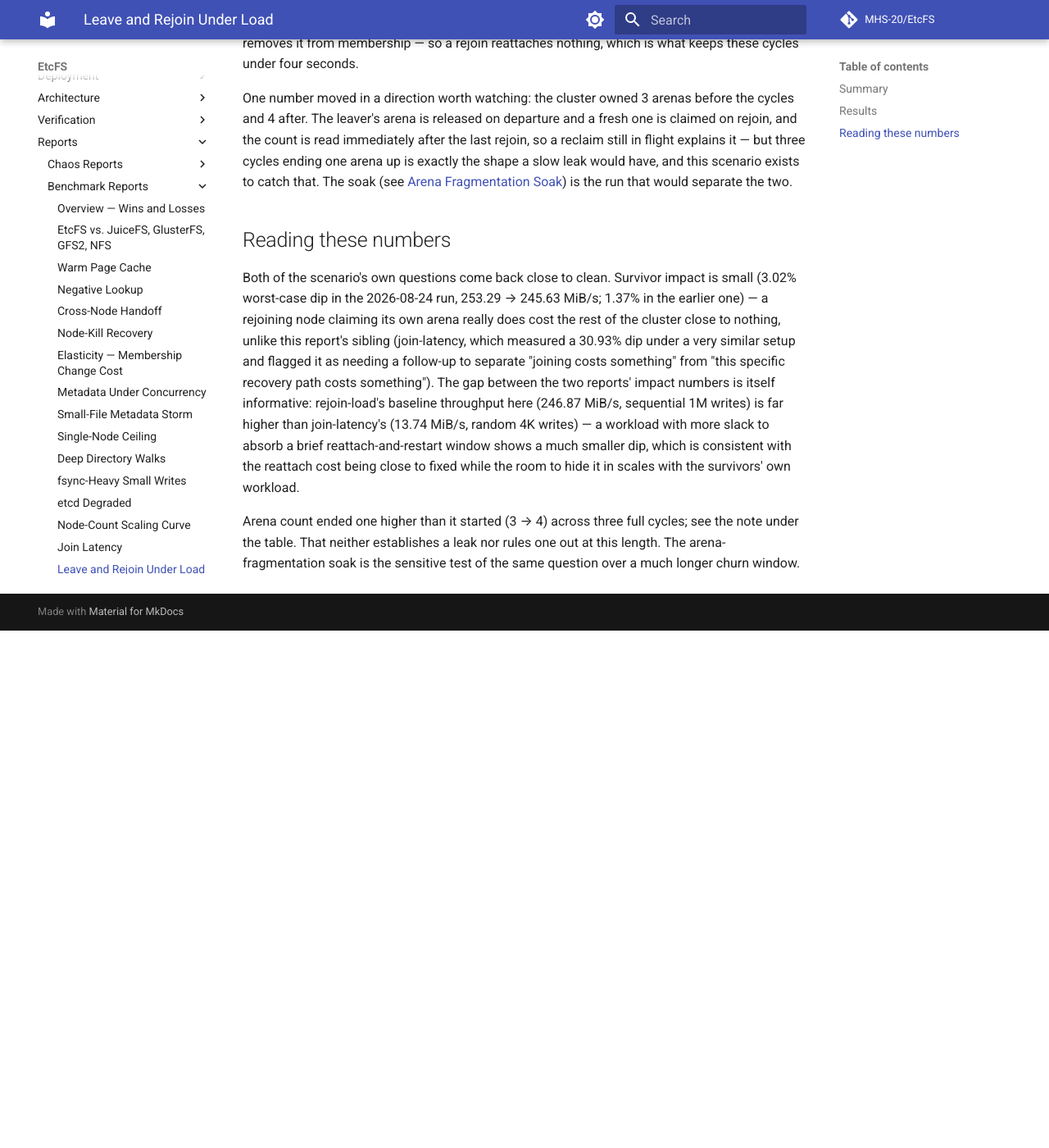
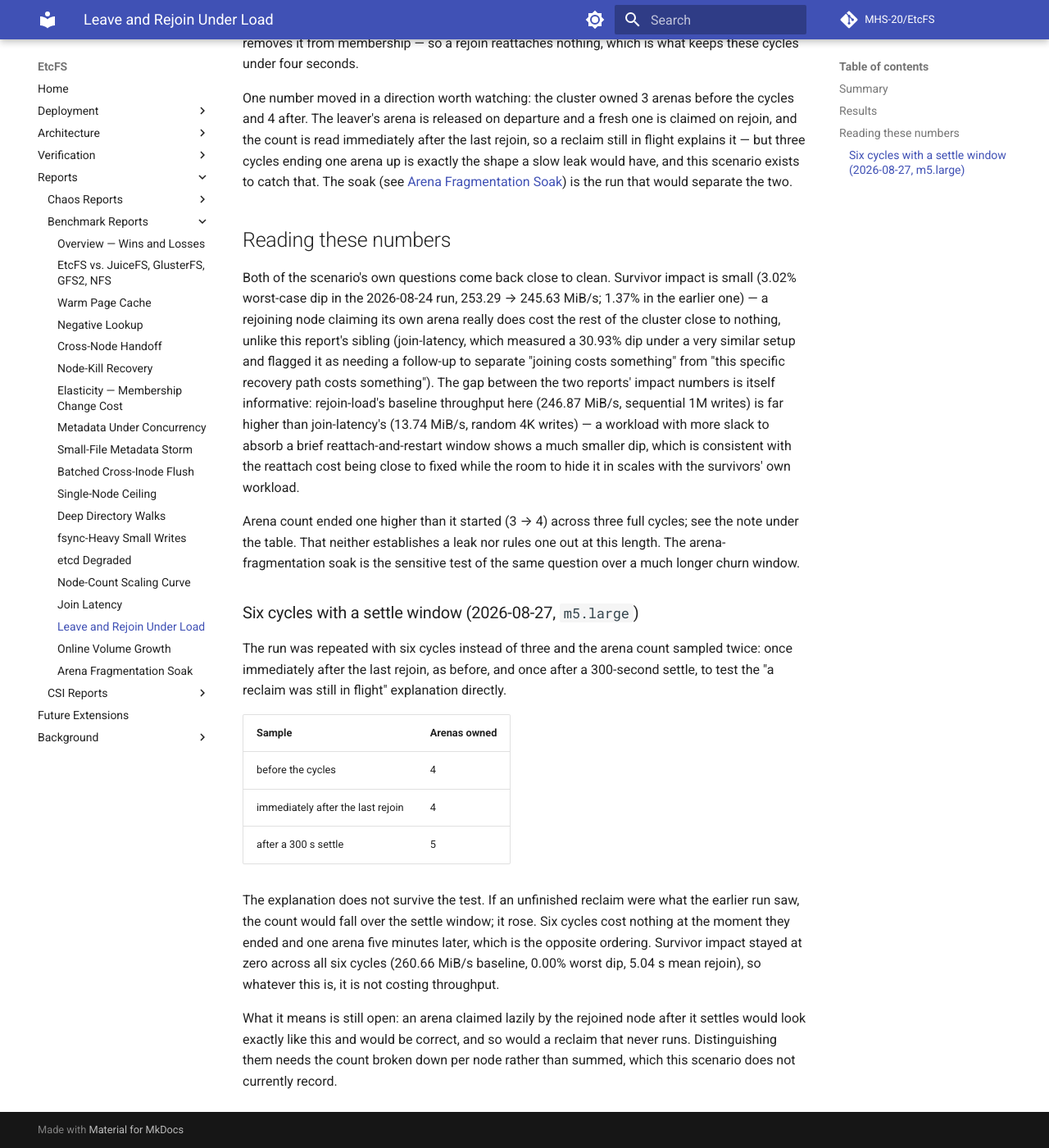
Before and after one commit to MHS-20/EtcFS, an MkDocs documentation site: the page built from docs/reports/benchmark-reports/leave-and-rejoin-under-load.md, in a window 1280 px wide and 1400 px high, scrolled down 1012 px. Shown: the whole window at 82% size. Built offline with MkDocs 1.6.1 and Material for MkDocs 9.7.7, drawn with Linux system fonts in a browser that asks for light colours; comment, search, counter and statistics services are not loaded; before the commit the page ends 1781 px from its top, so only the background shows below that.

```diff
--- a/docs/reports/benchmark-reports/leave-and-rejoin-under-load.md
+++ b/docs/reports/benchmark-reports/leave-and-rejoin-under-load.md
@@ -28,3 +28,28 @@ One number moved in a direction worth watching: the cluster owned 3 arenas befor
 Both of the scenario's own questions come back close to clean. Survivor impact is small (3.02% worst-case dip in the 2026-08-24 run, 253.29 → 245.63 MiB/s; 1.37% in the earlier one) — a rejoining node claiming its own arena really does cost the rest of the cluster close to nothing, unlike this report's sibling (join-latency, which measured a 30.93% dip under a very similar setup and flagged it as needing a follow-up to separate "joining costs something" from "this specific recovery path costs something"). The gap between the two reports' impact numbers is itself informative: rejoin-load's baseline throughput here (246.87 MiB/s, sequential 1M writes) is far higher than join-latency's (13.74 MiB/s, random 4K writes) — a workload with more slack to absorb a brief reattach-and-restart window shows a much smaller dip, which is consistent with the reattach cost being close to fixed while the room to hide it in scales with the survivors' own workload.
 
 Arena count ended one higher than it started (3 → 4) across three full cycles; see the note under the table. That neither establishes a leak nor rules one out at this length. The arena-fragmentation soak is the sensitive test of the same question over a much longer churn window.
+
+### Six cycles with a settle window (2026-08-27, `m5.large`)
+
+The run was repeated with six cycles instead of three and the arena count
+sampled twice: once immediately after the last rejoin, as before, and once
+after a 300-second settle, to test the "a reclaim was still in flight"
+explanation directly.
+
+| Sample | Arenas owned |
+|---|---|
+| before the cycles | 4 |
+| immediately after the last rejoin | 4 |
+| after a 300 s settle | 5 |
+
+The explanation does not survive the test. If an unfinished reclaim were what
+the earlier run saw, the count would fall over the settle window; it rose. Six
+cycles cost nothing at the moment they ended and one arena five minutes later,
+which is the opposite ordering. Survivor impact stayed at zero across all six
+cycles (260.66 MiB/s baseline, 0.00% worst dip, 5.04 s mean rejoin), so
+whatever this is, it is not costing throughput.
+
+What it means is still open: an arena claimed lazily by the rejoined node after
+it settles would look exactly like this and would be correct, and so would a
+reclaim that never runs. Distinguishing them needs the count broken down per
+node rather than summed, which this scenario does not currently record.
--- a/mkdocs.yml
+++ b/mkdocs.yml
@@ -104,6 +104,7 @@ nav:
           - Elasticity — Membership Change Cost: reports/benchmark-reports/elasticity.md
           - Metadata Under Concurrency: reports/benchmark-reports/metadata-concurrency.md
           - Small-File Metadata Storm: reports/benchmark-reports/smallfile-storm.md
+          - Batched Cross-Inode Flush: reports/benchmark-reports/batched-flush.md
           - Single-Node Ceiling: reports/benchmark-reports/single-node-ceiling.md
           - Deep Directory Walks: reports/benchmark-reports/deep-directory-walks.md
           - fsync-Heavy Small Writes: reports/benchmark-reports/fsync-heavy-writes.md
```
Also changed, not shown: docs/reports/benchmark-reports/batched-flush.md (added, +38 -0 lines), docs/reports/benchmark-reports/cross-node-handoff.md (+24 -0 lines), docs/reports/benchmark-reports/overview.md (+2 -1 lines).
